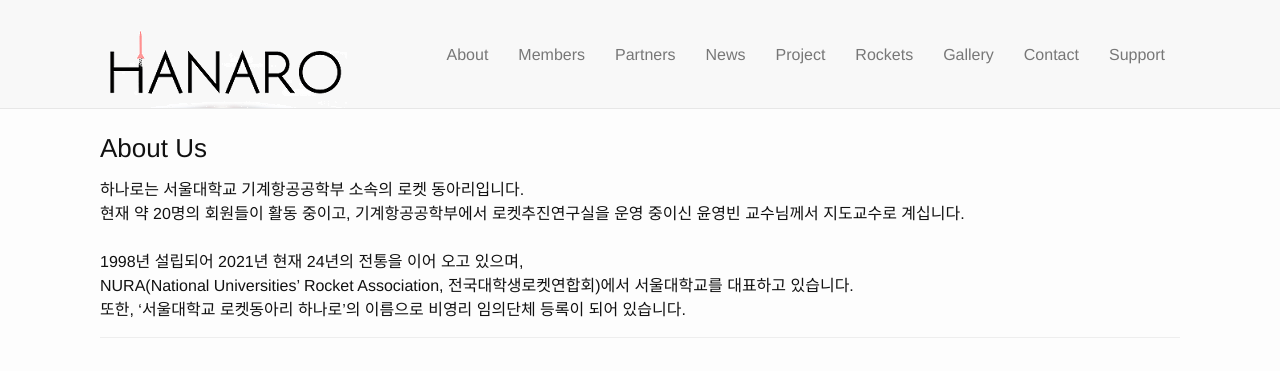
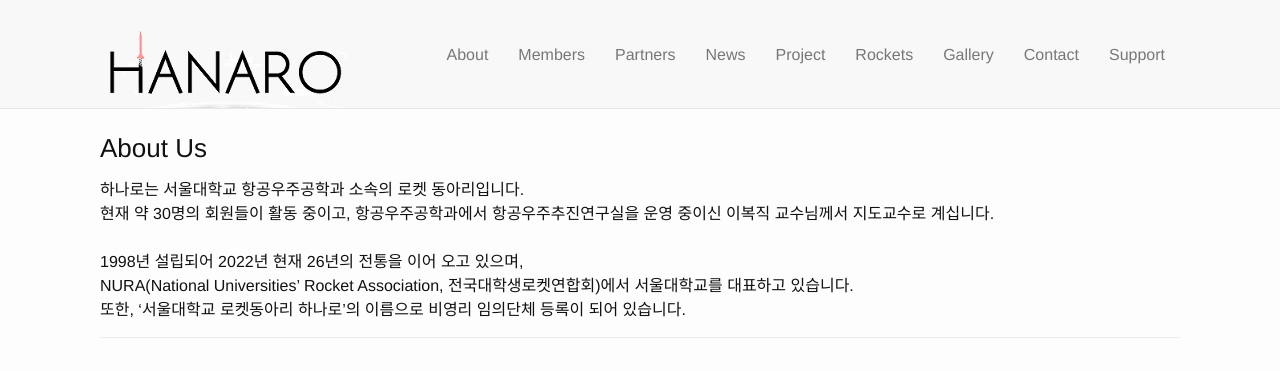
Before and after one commit to Hanaro2021/hanaro.github.io, a Jekyll site: the page built from _pages/1.about.md, in a window 1280 px wide. Shown: the top 371 px of the page. Built offline with Jekyll 4.4.1, drawn with Linux system fonts in a browser that asks for light colours; nearby versions of some CDN libraries.

Commit message:
Update 1.about.md

```diff
--- a/_pages/1.about.md
+++ b/_pages/1.about.md
@@ -4,9 +4,9 @@ title: About
 permalink: /about/
 ---
 <h3>About Us</h3>
-하나로는 서울대학교 기계항공공학부 소속의 로켓 동아리입니다.<br/>
-현재 약 20명의 회원들이 활동 중이고, 기계항공공학부에서 로켓추진연구실을 운영 중이신 윤영빈 교수님께서 지도교수로 계십니다.<br/><br/>
-1998년 설립되어 2021년 현재 24년의 전통을 이어 오고 있으며, <br/>
+하나로는 서울대학교 항공우주공학과 소속의 로켓 동아리입니다.<br/>
+현재 약 30명의 회원들이 활동 중이고, 항공우주공학과에서 항공우주추진연구실을 운영 중이신 이복직 교수님께서 지도교수로 계십니다.<br/><br/>
+1998년 설립되어 2022년 현재 26년의 전통을 이어 오고 있으며, <br/>
 NURA(National Universities' Rocket Association, 전국대학생로켓연합회)에서 서울대학교를 대표하고 있습니다.<br/>
 또한, '서울대학교 로켓동아리 하나로'의 이름으로 비영리 임의단체 등록이 되어 있습니다.<br/>
 
```
